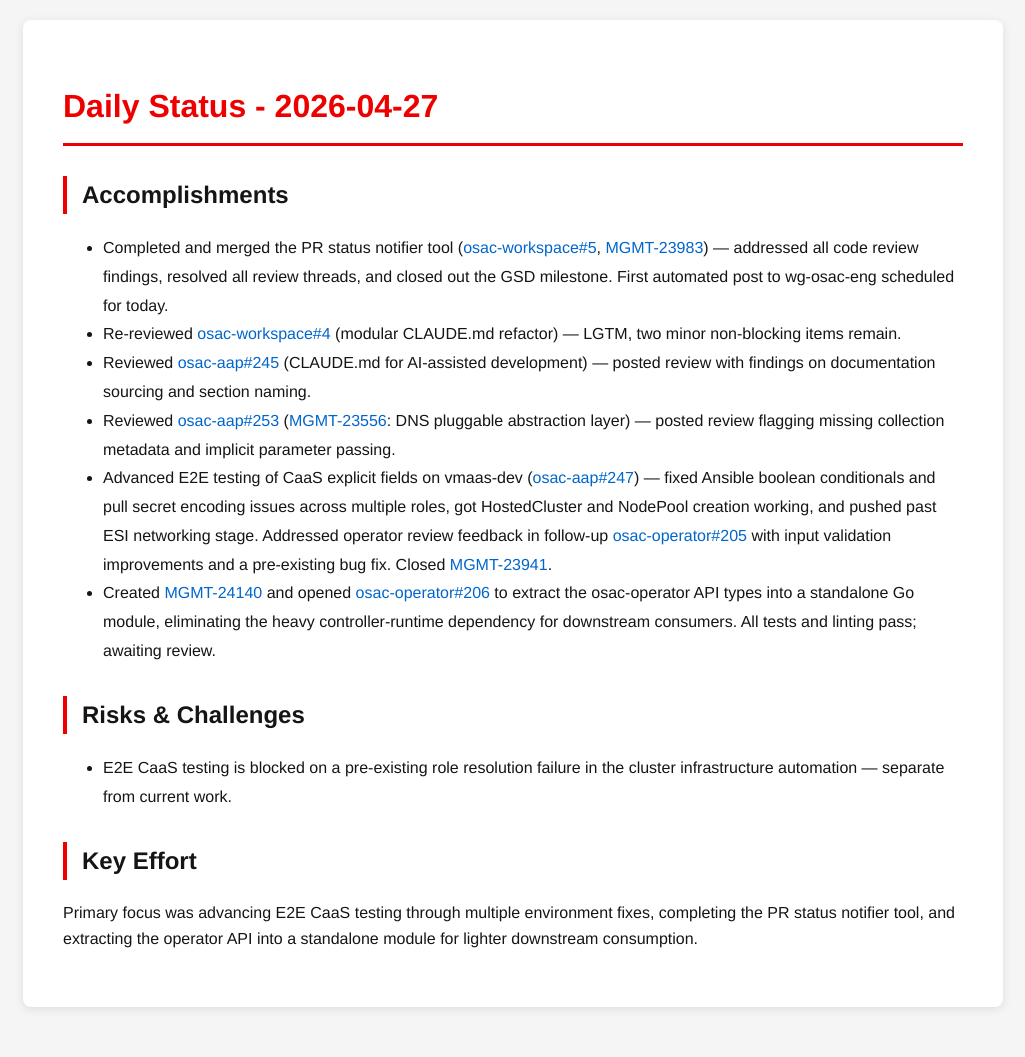
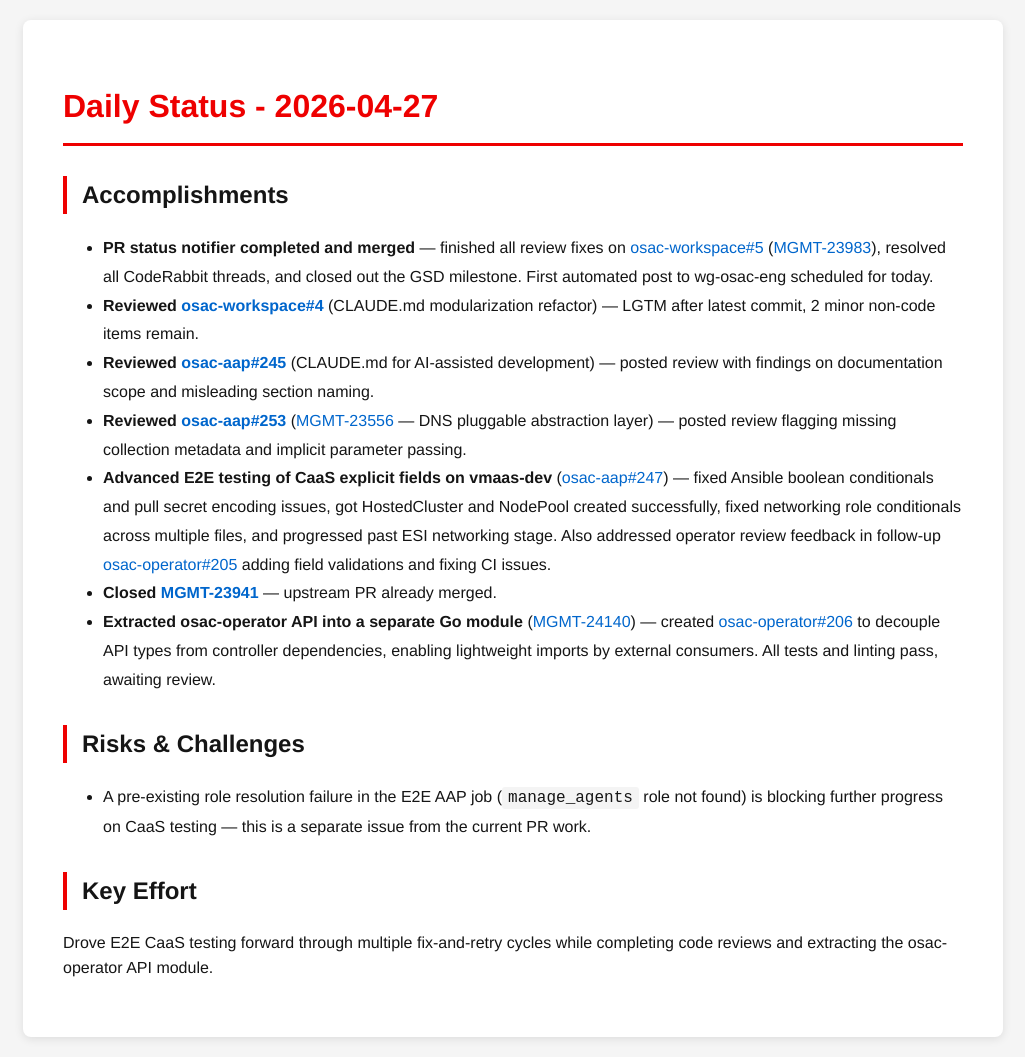
Before and after one commit to tzvatot/daily-status, a Jekyll site: the page built from 2026-04-27.md, in a window 1280 px wide. Shown: the whole page, without its empty margins (127-1152 px from the left). Built offline with Jekyll 4.4.1, drawn with Linux system fonts in a browser that asks for light colours; before the commit the page ends 1027 px from its top, so only the background shows below that.

Commit message:
Daily status update - 2026-04-27

```diff
--- a/2026-04-27.md
+++ b/2026-04-27.md
@@ -7,15 +7,16 @@ date: 2026-04-27
 # Daily Status - 2026-04-27
 
 ## Accomplishments
-- Completed and merged the PR status notifier tool ([osac-workspace#5](https://github.com/osac-project/osac-workspace/pull/5), [MGMT-23983](https://issues.redhat.com/browse/MGMT-23983)) — addressed all code review findings, resolved all review threads, and closed out the GSD milestone. First automated post to wg-osac-eng scheduled for today.
-- Re-reviewed [osac-workspace#4](https://github.com/osac-project/osac-workspace/pull/4) (modular CLAUDE.md refactor) — LGTM, two minor non-blocking items remain.
-- Reviewed [osac-aap#245](https://github.com/osac-project/osac-aap/pull/245) (CLAUDE.md for AI-assisted development) — posted review with findings on documentation sourcing and section naming.
-- Reviewed [osac-aap#253](https://github.com/osac-project/osac-aap/pull/253) ([MGMT-23556](https://issues.redhat.com/browse/MGMT-23556): DNS pluggable abstraction layer) — posted review flagging missing collection metadata and implicit parameter passing.
-- Advanced E2E testing of CaaS explicit fields on vmaas-dev ([osac-aap#247](https://github.com/osac-project/osac-aap/pull/247)) — fixed Ansible boolean conditionals and pull secret encoding issues across multiple roles, got HostedCluster and NodePool creation working, and pushed past ESI networking stage. Addressed operator review feedback in follow-up [osac-operator#205](https://github.com/osac-project/osac-operator/pull/205) with input validation improvements and a pre-existing bug fix. Closed [MGMT-23941](https://issues.redhat.com/browse/MGMT-23941).
-- Created [MGMT-24140](https://issues.redhat.com/browse/MGMT-24140) and opened [osac-operator#206](https://github.com/osac-project/osac-operator/pull/206) to extract the osac-operator API types into a standalone Go module, eliminating the heavy controller-runtime dependency for downstream consumers. All tests and linting pass; awaiting review.
+- **PR status notifier completed and merged** — finished all review fixes on [osac-workspace#5](https://github.com/osac-project/osac-workspace/pull/5) ([MGMT-23983](https://issues.redhat.com/browse/MGMT-23983)), resolved all CodeRabbit threads, and closed out the GSD milestone. First automated post to wg-osac-eng scheduled for today.
+- **Reviewed [osac-workspace#4](https://github.com/osac-project/osac-workspace/pull/4)** (CLAUDE.md modularization refactor) — LGTM after latest commit, 2 minor non-code items remain.
+- **Reviewed [osac-aap#245](https://github.com/osac-project/osac-aap/pull/245)** (CLAUDE.md for AI-assisted development) — posted review with findings on documentation scope and misleading section naming.
+- **Reviewed [osac-aap#253](https://github.com/osac-project/osac-aap/pull/253)** ([MGMT-23556](https://issues.redhat.com/browse/MGMT-23556) — DNS pluggable abstraction layer) — posted review flagging missing collection metadata and implicit parameter passing.
+- **Advanced E2E testing of CaaS explicit fields on vmaas-dev** ([osac-aap#247](https://github.com/osac-project/osac-aap/pull/247)) — fixed Ansible boolean conditionals and pull secret encoding issues, got HostedCluster and NodePool created successfully, fixed networking role conditionals across multiple files, and progressed past ESI networking stage. Also addressed operator review feedback in follow-up [osac-operator#205](https://github.com/osac-project/osac-operator/pull/205) adding field validations and fixing CI issues.
+- **Closed [MGMT-23941](https://issues.redhat.com/browse/MGMT-23941)** — upstream PR already merged.
+- **Extracted osac-operator API into a separate Go module** ([MGMT-24140](https://issues.redhat.com/browse/MGMT-24140)) — created [osac-operator#206](https://github.com/osac-project/osac-operator/pull/206) to decouple API types from controller dependencies, enabling lightweight imports by external consumers. All tests and linting pass, awaiting review.
 
 ## Risks & Challenges
-- E2E CaaS testing is blocked on a pre-existing role resolution failure in the cluster infrastructure automation — separate from current work.
+- A pre-existing role resolution failure in the E2E AAP job (`manage_agents` role not found) is blocking further progress on CaaS testing — this is a separate issue from the current PR work.
 
 ## Key Effort
-Primary focus was advancing E2E CaaS testing through multiple environment fixes, completing the PR status notifier tool, and extracting the operator API into a standalone module for lighter downstream consumption.
+Drove E2E CaaS testing forward through multiple fix-and-retry cycles while completing code reviews and extracting the osac-operator API module.
```
